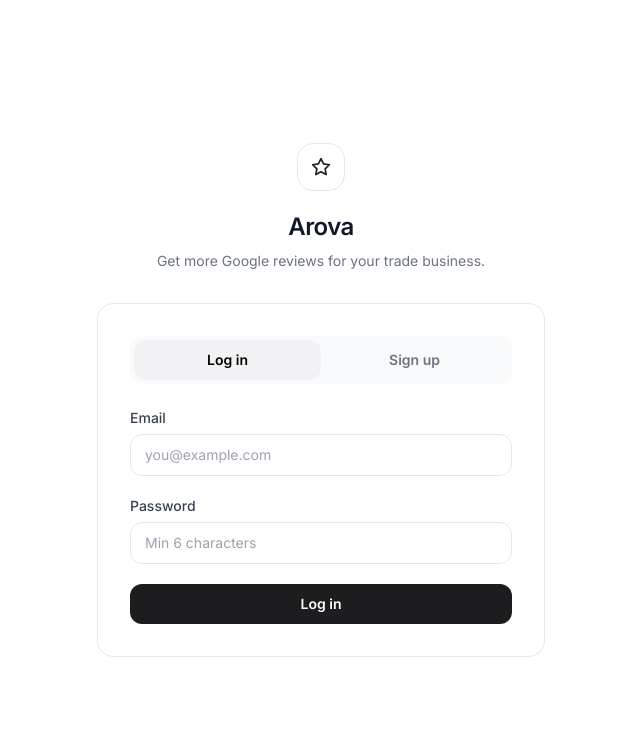
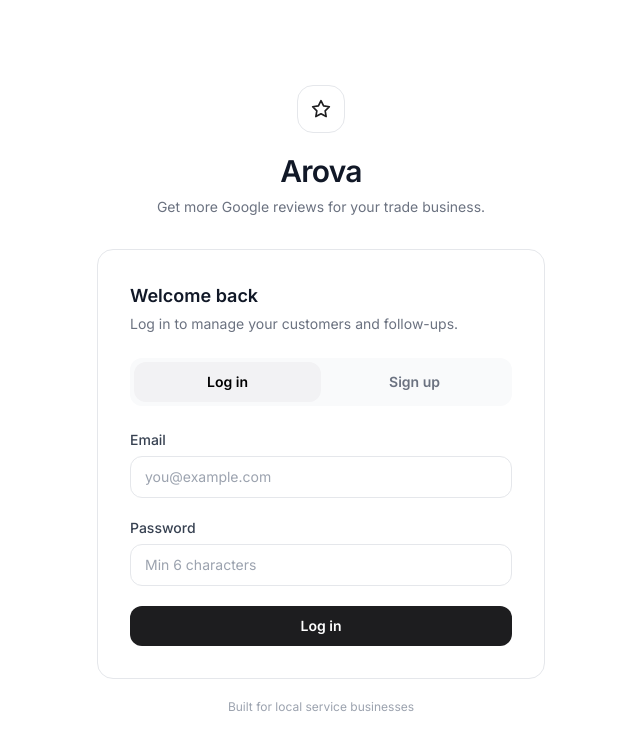
Before and after one commit to JubuildsWealth/quickreview, a React (Vite) app in the folder client/: page /login in a window 1280 px wide. Shown: the top 750 px of the page, without its empty margins (319-959 px from the left). Built offline with nearby package versions, Linux system fonts and the light colour scheme; no server answers; the HTML template or start-up script is replaced by a standard one.

Commit message:
Update Login.jsx

```diff
--- a/client/src/pages/Login.jsx
+++ b/client/src/pages/Login.jsx
@@ -37,7 +37,7 @@ export default function Login() {
             <Star className="w-5 h-5 text-brand-600" />
           </div>
 
-          <h1 className="text-2xl font-semibold tracking-tight text-gray-900">
+          <h1 className="text-3xl font-semibold tracking-tight text-gray-900">
             Arova
           </h1>
 
@@ -47,6 +47,18 @@ export default function Login() {
         </div>
 
         <div className="bg-white rounded-2xl border border-gray-200 p-6 sm:p-8">
+          <div className="mb-6">
+            <h2 className="text-lg font-semibold text-gray-900">
+              {mode === 'login' ? 'Welcome back' : 'Create your account'}
+            </h2>
+
+            <p className="text-sm text-gray-500 mt-1">
+              {mode === 'login'
+                ? 'Log in to manage your customers and follow-ups.'
+                : 'Start collecting more reviews from your customers.'}
+            </p>
+          </div>
+
           <div className="flex bg-gray-50 rounded-xl p-1 mb-6">
             {['login', 'signup'].map((m) => (
               <button
@@ -108,6 +120,10 @@ export default function Login() {
             </p>
           )}
         </div>
+
+        <p className="text-xs text-gray-400 text-center mt-5">
+          Built for local service businesses
+        </p>
       </div>
     </div>
   )
```
